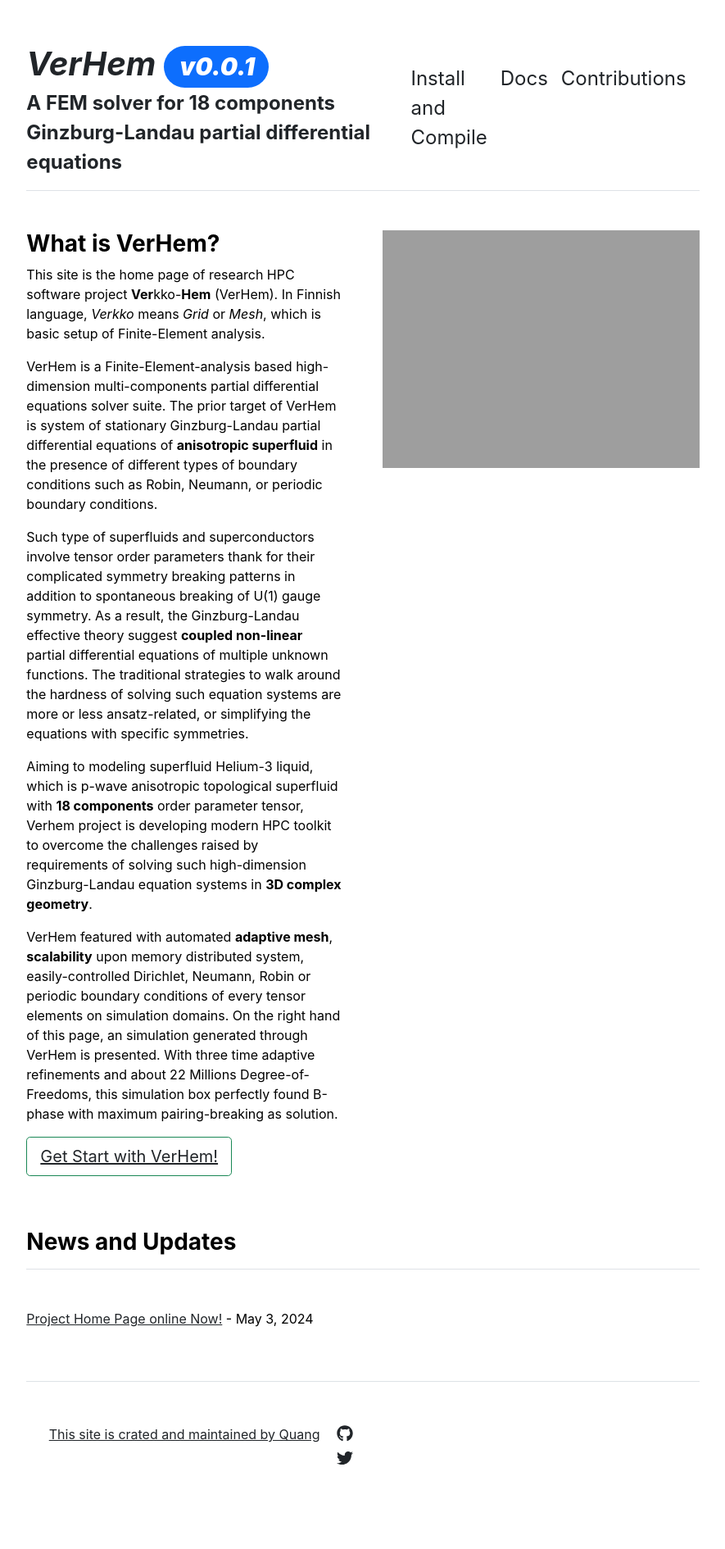
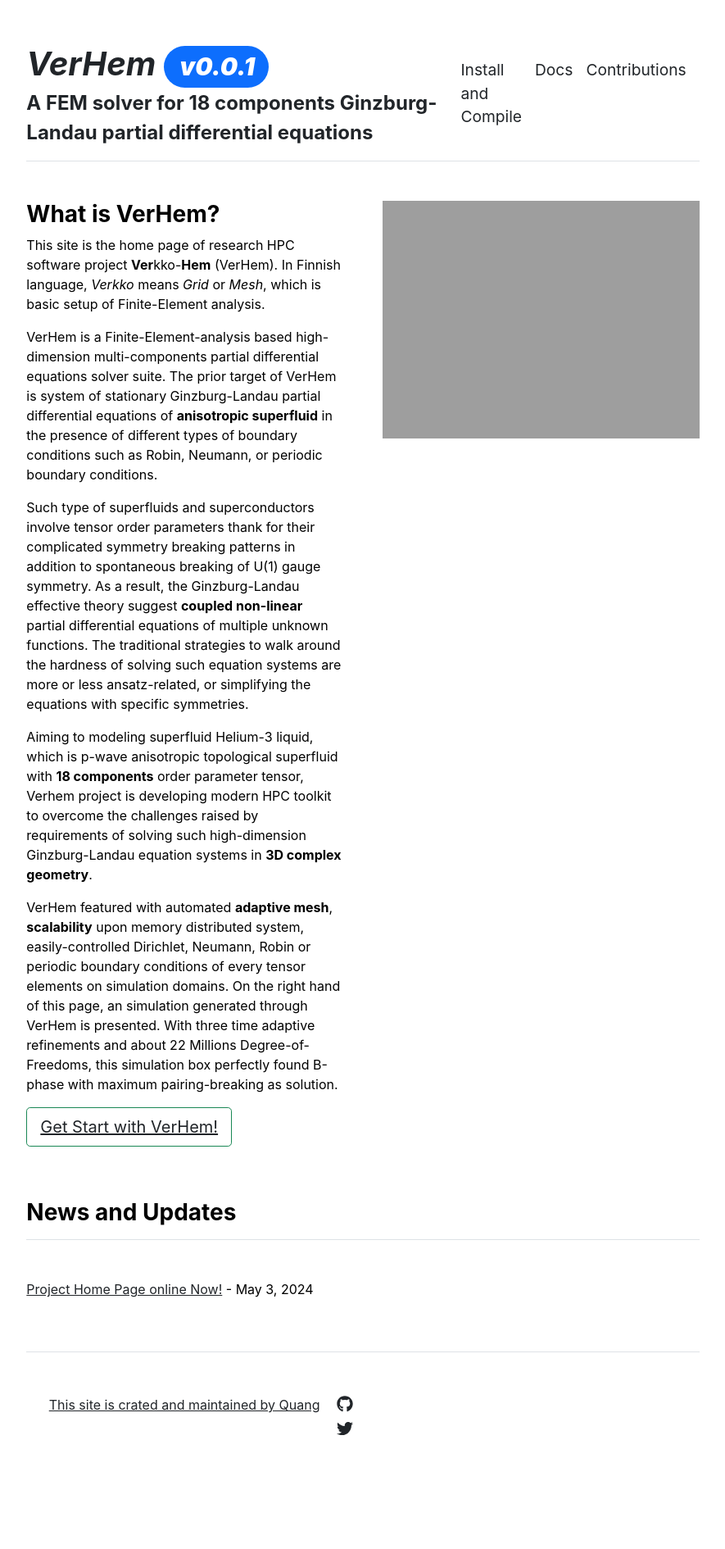
Before and after one commit to VerHem/VerHem.github.io, a Jekyll site: the page built from index.md, in a window 1280 px wide. Shown: the whole page at 82% size, without its empty margins (197-1082 px from the left). Built offline with Jekyll 4.4.1, drawn with Linux system fonts in a browser that asks for light colours; after the commit the page ends 1854 px from its top, so only the background shows below that.

Commit message:
change _includes/header.html font size

```diff
--- a/_includes/header.html
+++ b/_includes/header.html
@@ -16,7 +16,7 @@
   </div>
   <nav class="d-inline-flex mt-2 mt-md-0 ms-md-auto">
     {% for item in site.data.settings.menu %}
-      <a class="me-3 py-2 text-decoration-none" href="{{ site.github.url }}{{ item.url }}"  style="font-size: 1.5rem;">
+      <a class="me-3 py-2 text-decoration-none" href="{{ site.github.url }}{{ item.url }}"  style="font-size: 1.2rem;">
         {{ item.name }}
       </a>
     {% endfor %}
```
